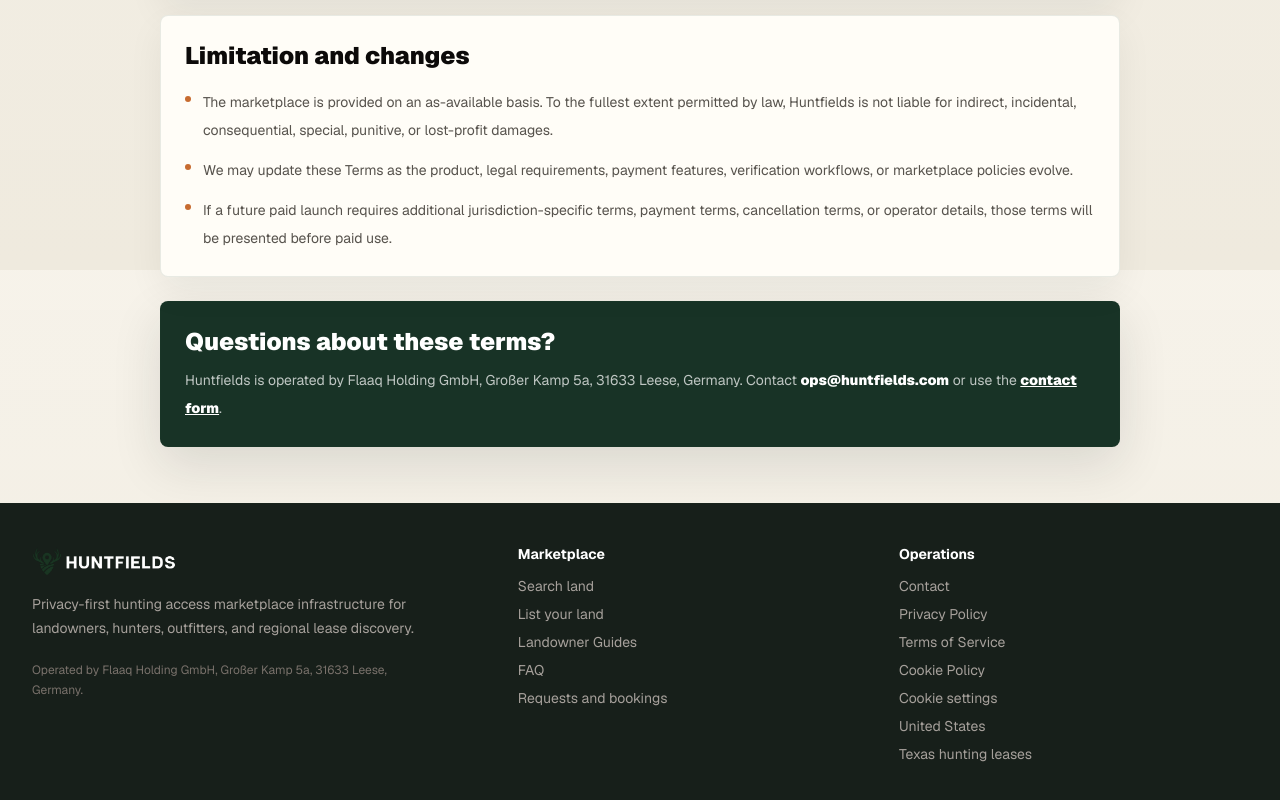
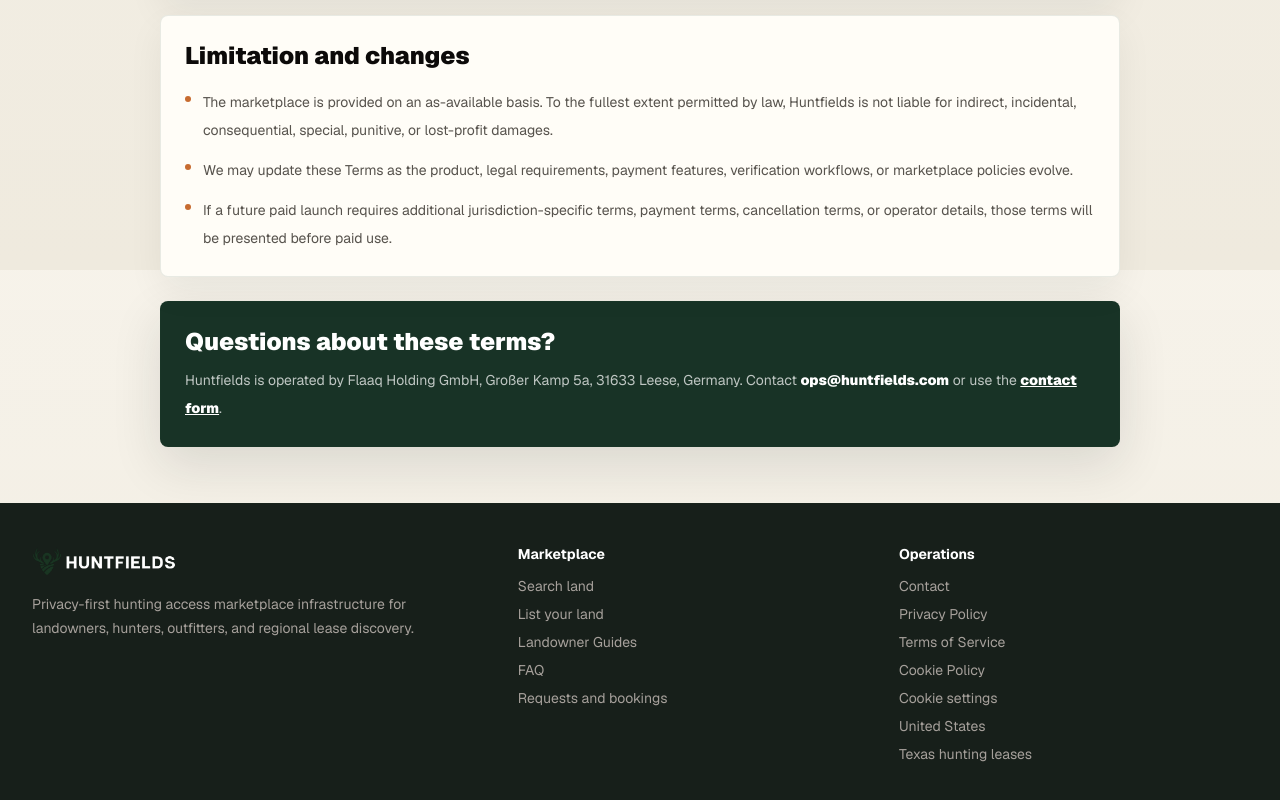
Before and after one commit to JBD-GER/huntfields, a Next.js app: page /terms in a window 1280 px wide. Shown: the part 2130-2930 px from the top of the page. Built offline with nearby package versions, Linux system fonts and the light colour scheme; no server answers.

Commit message:
Remove operator line from footer

```diff
--- a/src/components/ui/app-shell.tsx
+++ b/src/components/ui/app-shell.tsx
@@ -82,10 +82,6 @@
             Privacy-first hunting access marketplace infrastructure for
             landowners, hunters, outfitters, and regional lease discovery.
           </p>
-          <p className="mt-5 max-w-sm text-xs leading-5 text-stone-500">
-            Operated by Flaaq Holding GmbH, Großer Kamp 5a, 31633 Leese,
-            Germany.
-          </p>
         </div>
         <div>
           <p className="font-bold text-white">Marketplace</p>
```
